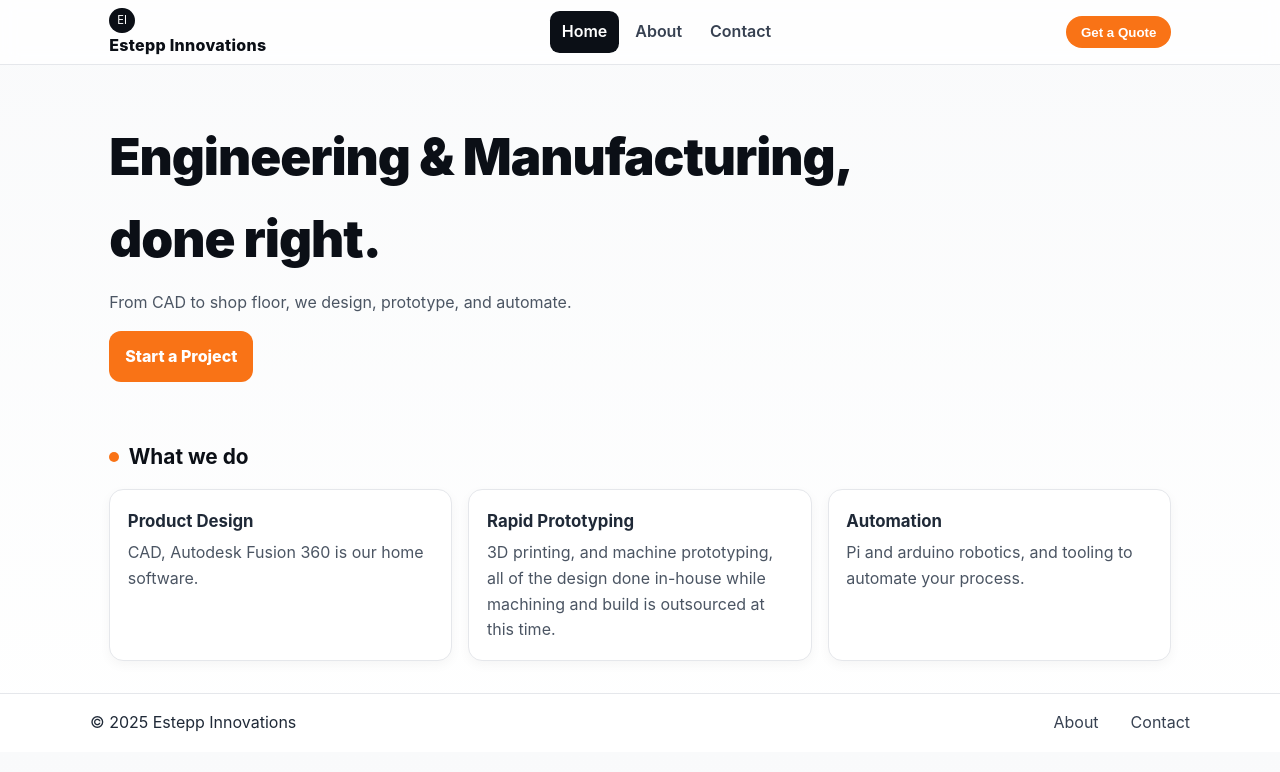
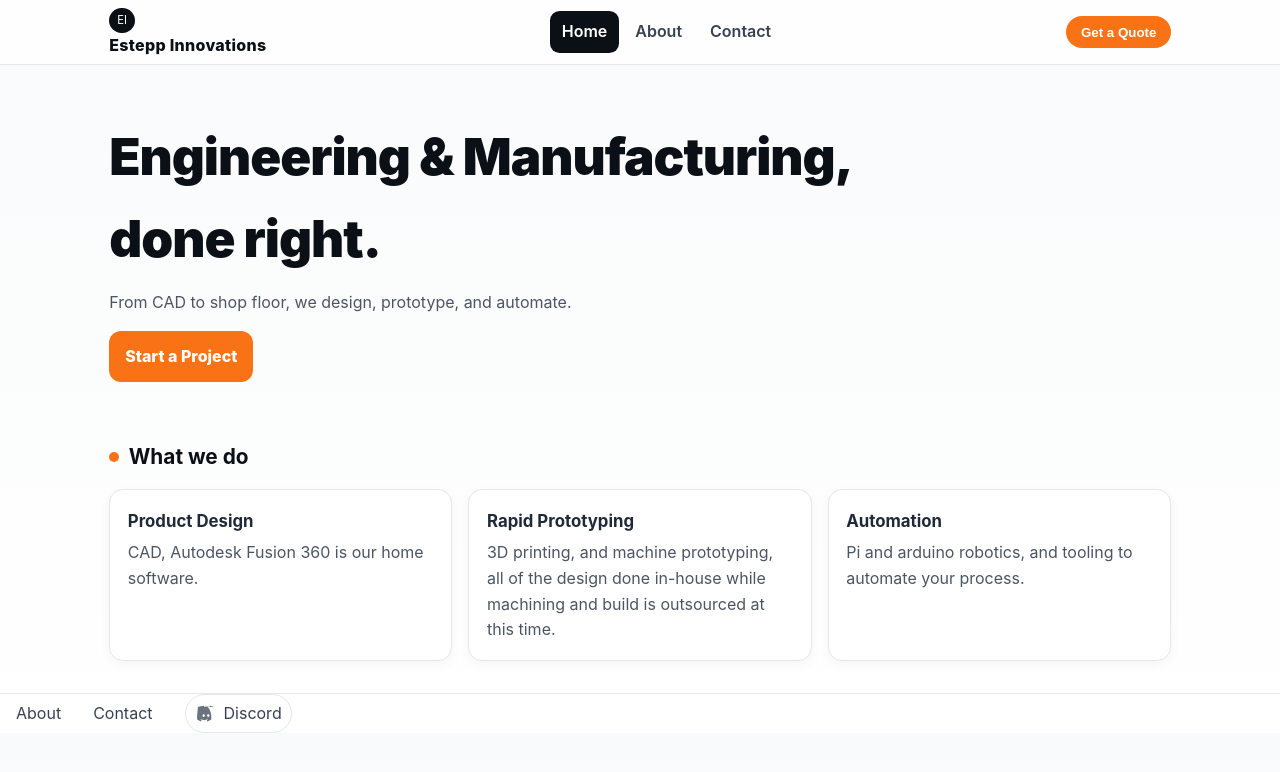
Before and after one commit to EsteppInnovations/site, a plain HTML site: page index.html in a window 1280 px wide. Drawn offline with Linux system fonts and the light colour scheme.

Commit message:
Update index.html

```diff
--- a/index.html
+++ b/index.html
@@ -50,10 +50,19 @@
   </main>
 
   <footer class="footer">
-    <div class="container inner">
-      <div>&copy; <span id="year"></span> Estepp Innovations</div>
-      <div class="links"><a href="about.html">About</a><a href="contact.html">Contact</a></div>
-    </div>
+<div class="links">
+  <a href="about.html">About</a>
+  <a href="contact.html">Contact</a>
+
+  <!-- Discord -->
+  <a class="social" href="https://discord.gg/tR5H3EMP" target="_blank" rel="noopener" aria-label="Join us on Discord" title="Join us on Discord">
+    <svg class="icon" xmlns="http://www.w3.org/2000/svg" viewBox="0 0 24 24" fill="currentColor" aria-hidden="true">
+      <path d="M20.317 4.369A19.79 19.79 0 0 0 16.558 3c-.2.35-.43.814-.59 1.18a18.93 18.93 0 0 0-5.936 0c-.16-.366-.39-.83-.59-1.18A19.736 19.736 0 0 0 3.135 4.37C2.83 9.033 2.1 13.58 2.343 18.061a19.9 19.9 0 0 0 3.997 2.02c.31-.43.585-.885.82-1.362-.45-.2-.883-.41-1.3-.626.11-.08.217-.164.321-.249 2.507 1.174 5.247 1.174 7.75 0 .105.086.212.17.321.25-.417.216-.85.424-1.3.625.235.477.51.932.82 1.362a19.9 19.9 0 0 0 3.999-2.02c.327-5.64-.56-10.148-3.877-13.692zM9.509 15.26c-.73 0-1.323-.67-1.323-1.497 0-.829.593-1.5 1.323-1.5.73 0 1.324.671 1.324 1.5 0 .827-.594 1.497-1.324 1.497zm5.0 0c-.73 0-1.324-.67-1.324-1.497 0-.829.594-1.5 1.324-1.5.73 0 1.323.671 1.323 1.5 0 .827-.593 1.497-1.323 1.497z"/>
+    </svg>
+    <span>Discord</span>
+  </a>
+</div>
+
   </footer>
 
   <script src="assets/js/main.js"></script>
```
